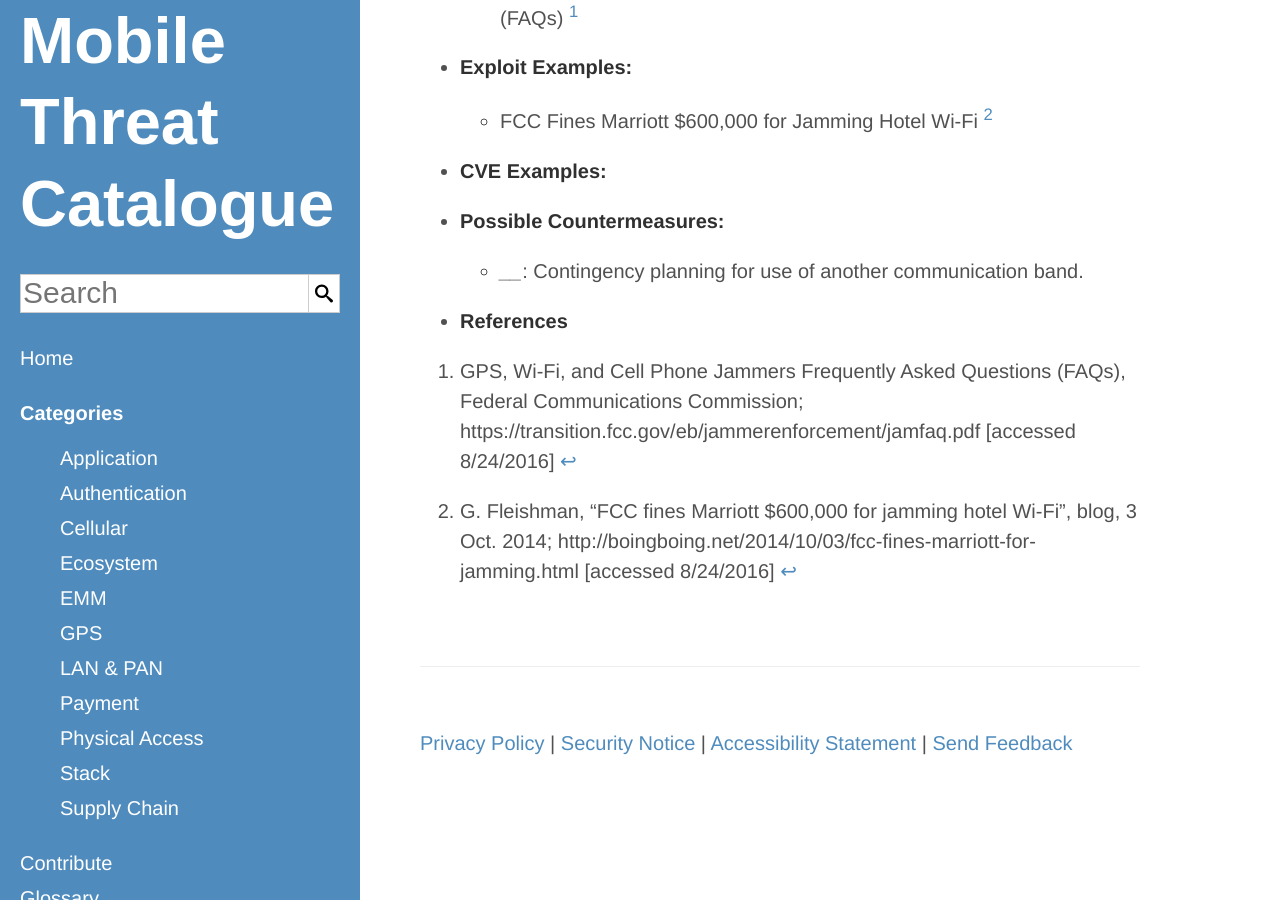
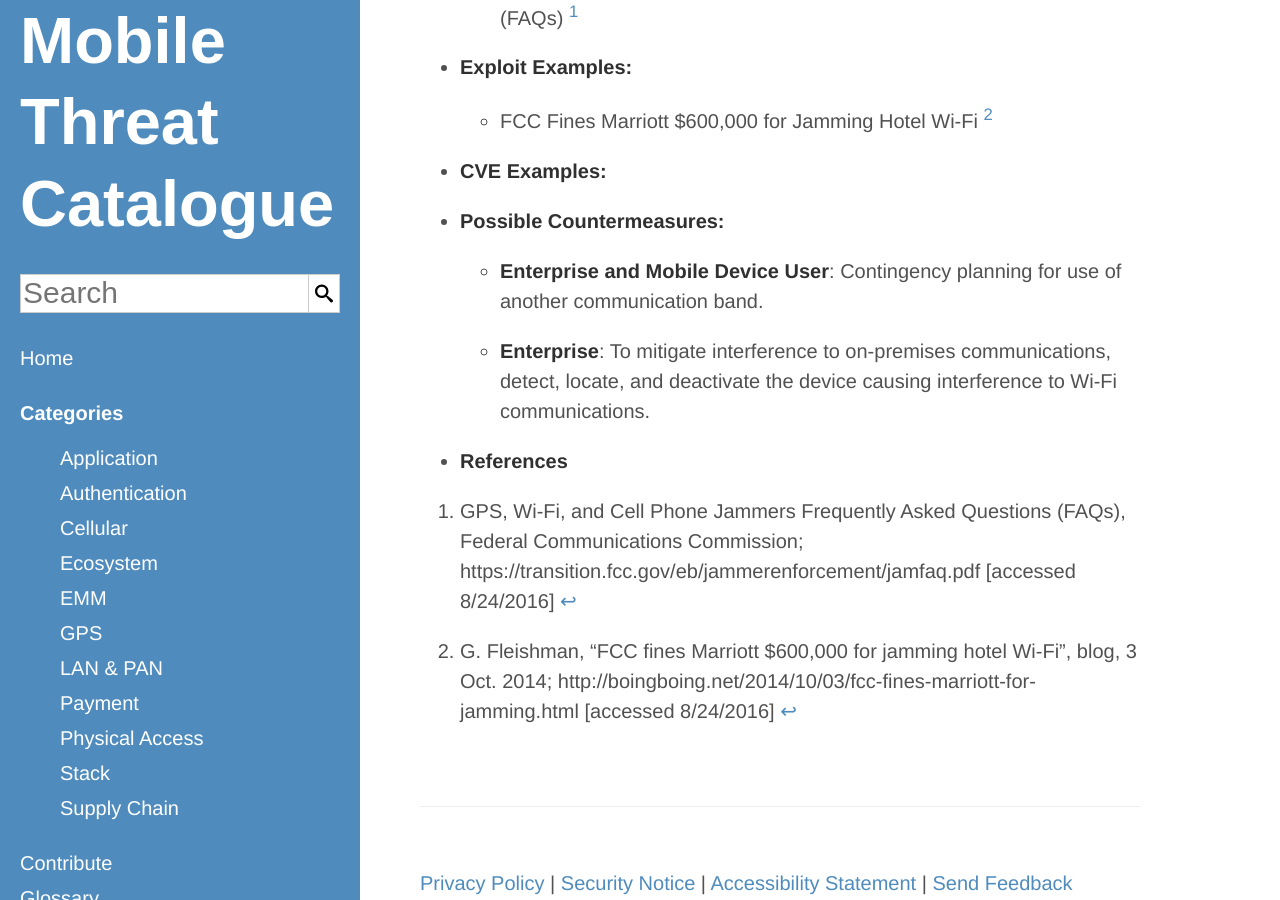
Before and after one commit to usnistgov/mobile-threat-catalogue, a Jekyll site: the page built from _lan-pan-threats/LPN-5.md, in a window 1280 px wide and 900 px high, scrolled down 528 px. Built offline with Jekyll 4.4.1, drawn with Linux system fonts in a browser that asks for light colours.

Commit message:
#13: update countermeasures and actors

```diff
--- a/_lan-pan-threats/LPN-5.md
+++ b/_lan-pan-threats/LPN-5.md
@@ -8,5 +8,8 @@
     CVEExample:
     PossibleCountermeasures:
         "Contingency planning for use of another communication band.":
-            -
+            - Enterprise
+            - Mobile Device User
+        "To mitigate interference to on-premises communications, detect, locate, and deactivate the device causing interference to Wi-Fi communications.":
+            - Enterprise
 ---
```
